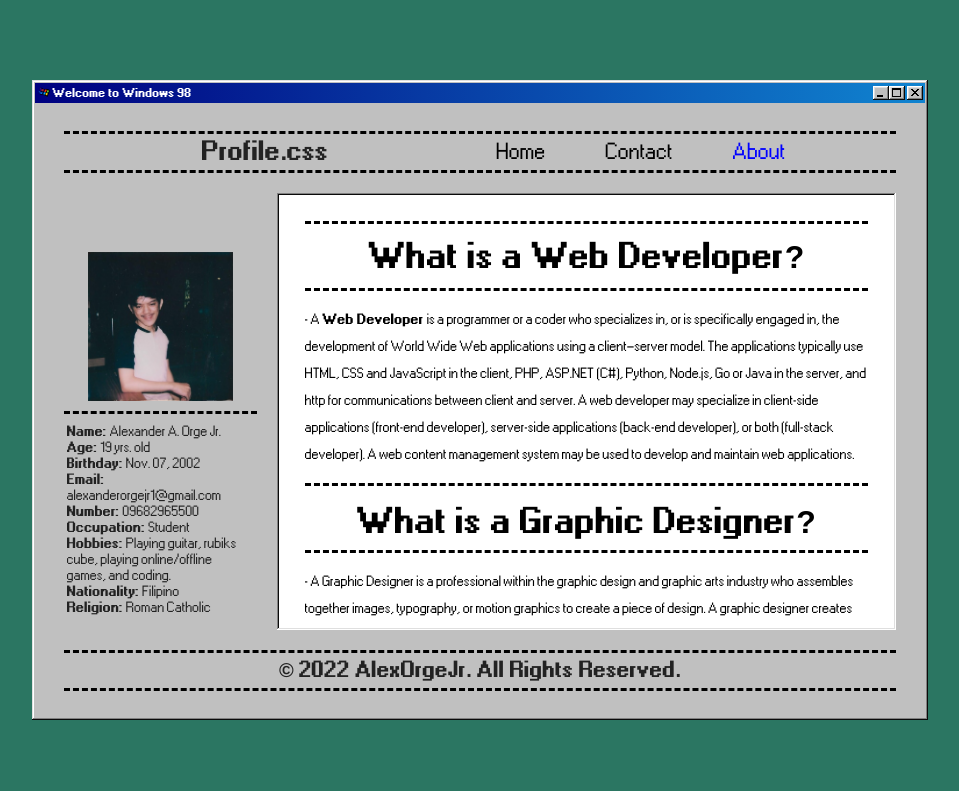
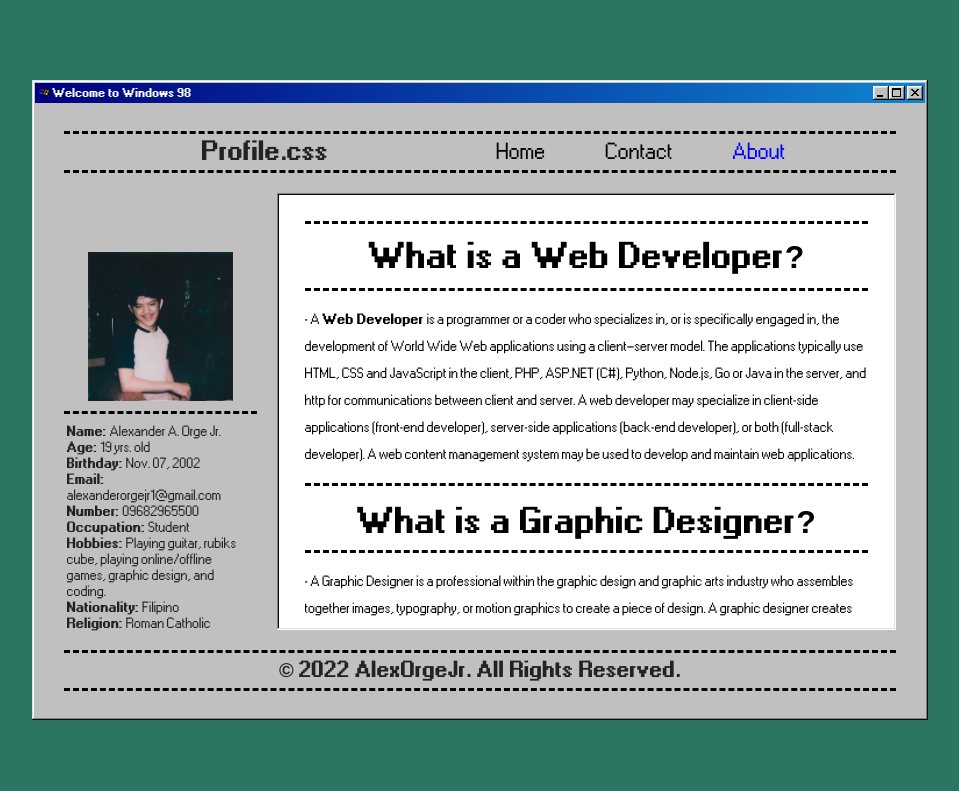
Before and after one commit to AlexOrgeJr065/AlexorgeJr065.github.io, a plain HTML site: page about.html in a window 1280 px wide. Shown: the whole page, without its empty margins (160-1119 px from the left). Drawn offline with nearby package versions, Linux system fonts and the light colour scheme.

Commit message:
Update about.html

```diff
--- a/about.html
+++ b/about.html
@@ -46,7 +46,7 @@
                                 <b> Email: </b> alexanderorgejr1@gmail.com <br>
                                 <b> Number: </b> 09682965500 <br>
                                 <b> Occupation: </b> Student <br>
-                                <b> Hobbies: </b> Playing guitar, rubiks cube, playing online/offline games, and coding. <br>
+                                <b> Hobbies: </b> Playing guitar, rubiks cube, playing online/offline games, graphic design, and coding. <br>
                                 <b> Nationality: </b> Filipino <br>
                                 <b> Religion: </b> Roman Catholic
                             </p>
```
